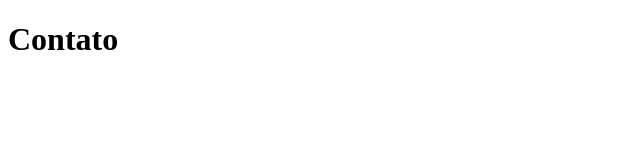
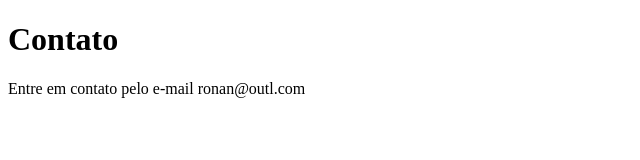
Before and after one commit to ronanbraga13/sistema-de-cadastro, a plain HTML site: page contato.html in a window 1280 px wide. Shown: the whole page, without its empty margins (0-640 px from the left). Drawn offline with Linux system fonts and the light colour scheme.

Commit message:
adicionado o e-mail de contato

```diff
--- a/contato.html
+++ b/contato.html
@@ -8,5 +8,6 @@
 </head>
 <body>
     <h1> Contato</h1>
+    <p>Entre em contato pelo e-mail ronan@outl.com</p>
 </body>
 </html>
```
